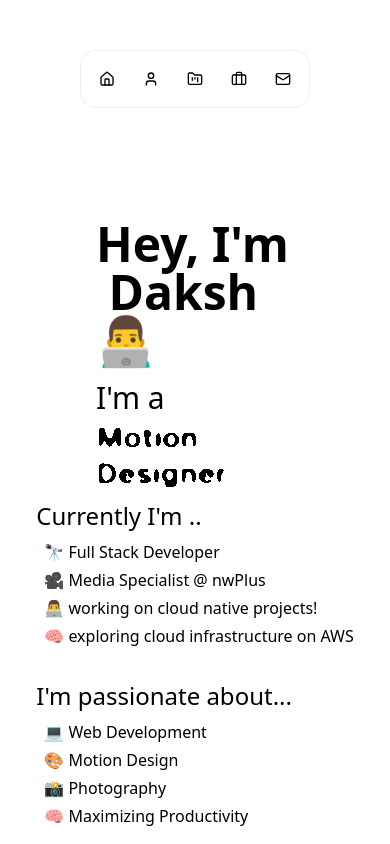
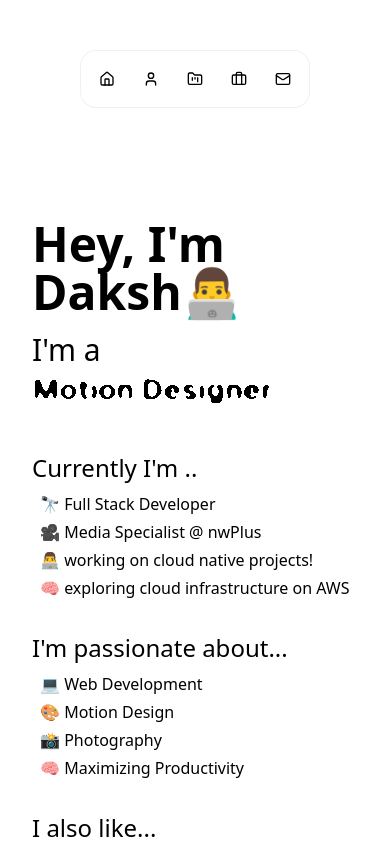
Before and after one commit to dakshshahani/portfolio, a Next.js app: page / in a window 390 px wide. Shown: the part 720-1564 px from the top of the page. Built offline with nearby package versions, Linux system fonts and the light colour scheme.

Commit message:
fixed mobile ui

```diff
--- a/src/app/sections/about.tsx
+++ b/src/app/sections/about.tsx
@@ -62,10 +62,10 @@ export function About() {
 
       <section
         id="about"
-        className="py-24 px-24 gap-8 flex flex-col md:flex-row items-center justify-around"
+        className="py-24 md:px-24 px-8 gap-8 flex flex-col md:flex-row md:items-center justify-around"
       >
         {/* Left: heading + morphing text */}
-        <div className="flex flex-col text-left gap-4">
+        <div className="flex flex-col gap-4">
           <TextAnimate
             as="h1"
             animation="blurInUp"
@@ -74,7 +74,7 @@ export function About() {
             once
             className="text-5xl md:text-6xl font-bold"
           >
-            {"Hey, I'm Daksh 👨‍💻"}
+            {"Hey, I'm Daksh👨‍💻"}
           </TextAnimate>
 
           <div className="flex flex-col gap-1">
```
